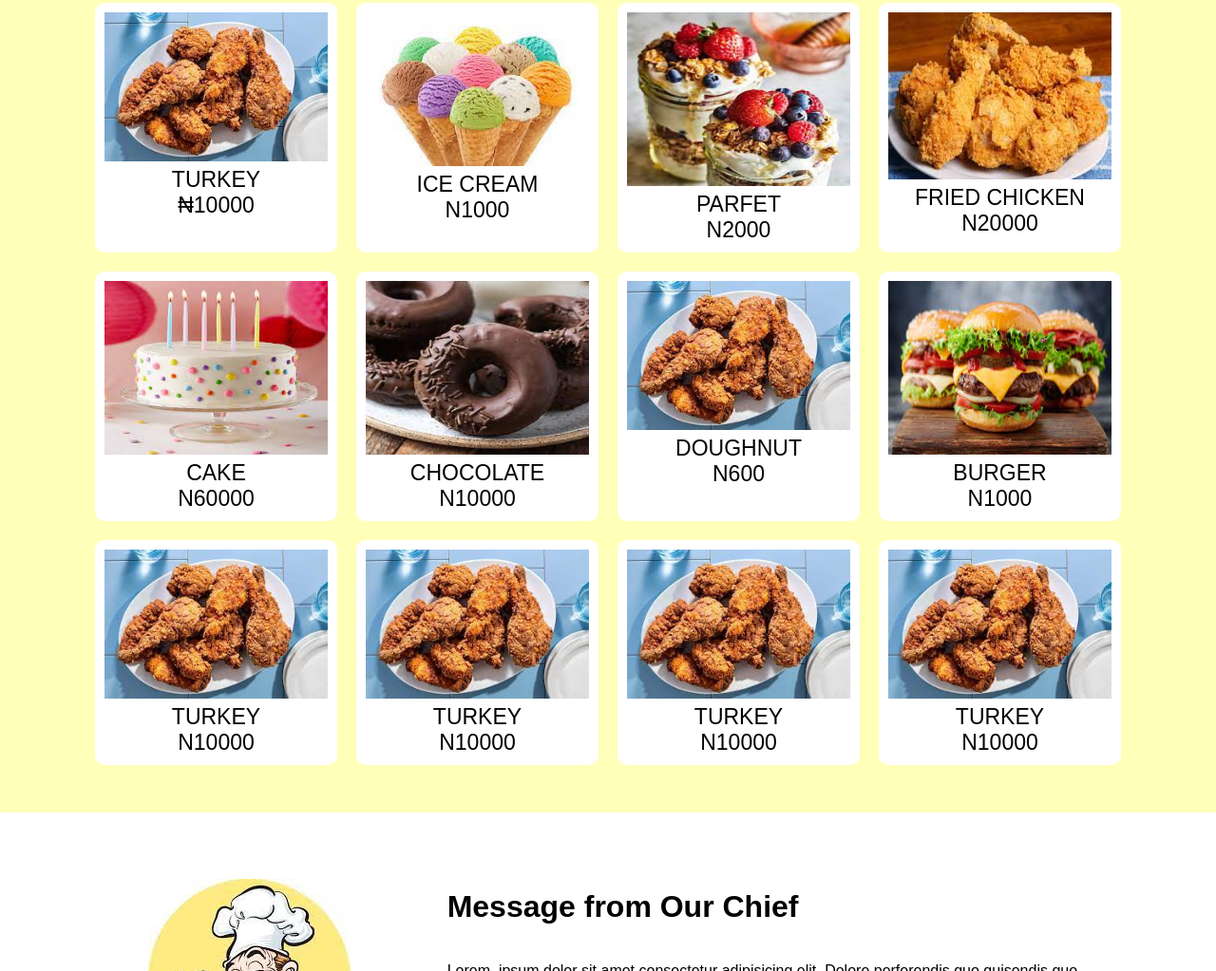
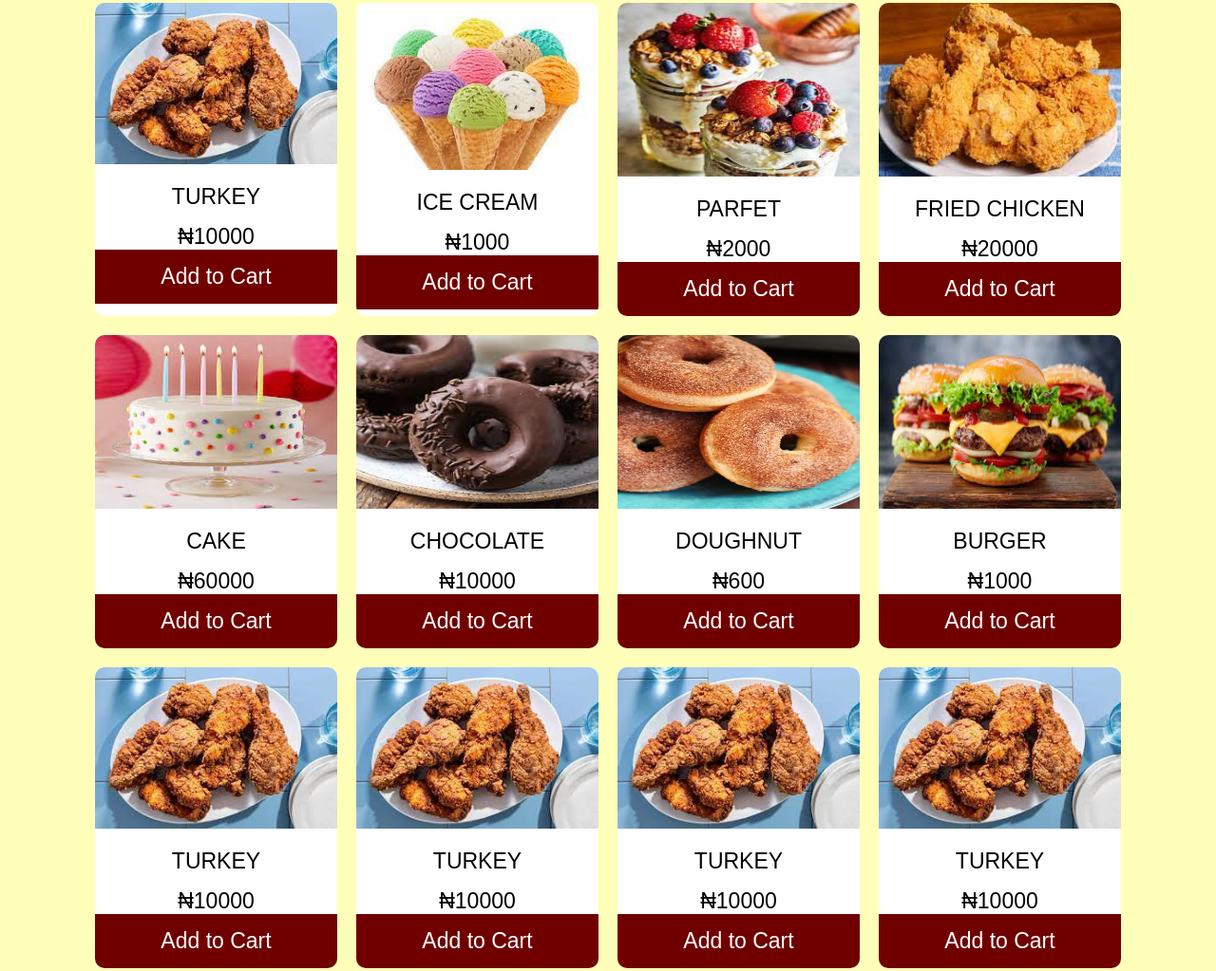
Before and after one commit to kess0147/catering-website1, a plain HTML site: page index.html in a window 1280 px wide. Shown: the part 2172-3195 px from the top of the page at 95% size. Drawn offline with Linux system fonts and the light colour scheme.

Commit message:
we made change to icon and more
we made change to icon and more

```diff
--- a/assets/css/style.css
+++ b/assets/css/style.css
@@ -128,10 +128,19 @@ padding: 50px;
   font-size: 23px;
   text-align: center;
   border-radius: 10px;
-  padding: 10px;
+  overflow: hidden;
 }
 .con-five-1 img{
   width: 100%;
+
+}
+.cart{
+  padding: 15px;
+  background-color: var(--secondary_color);
+  color: white;
+}
+.con-padding{
+  padding: 15px;
 }
 .container-6{
   background-color:white;
--- a/index.html
+++ b/index.html
@@ -1,7 +1,8 @@
 <!DOCTYPE html>
 <html>
 <head>
-    <title>My First Website</title>
+    <title> LA ROYALE EXTRA </title>
+    <link rel="icon" type="image/x-icon" href="./assets/images/foodicon.png">
     <link rel="stylesheet" type="text/css" href="./assets/css/style.css">
     <link rel="stylesheet" href="./assets/fontawesome-free-6.4.0-web/css/all.css">
 </head>
@@ -99,63 +100,75 @@
 
         <div class="con-five-1">
             <div><img src="./assets/images/turkey.jpeg"/></div>
-            <div>TURKEY</div>
+            <div class="con-padding">TURKEY</div>
             <div>&#8358;10000</div>
+            <div class="cart"> Add to Cart</div>
         </div>
         <div class="con-five-1">
             <div><img src="./assets/images/icecream.jpeg"/></div>
-            <div>ICE CREAM</div>
-            <div>N1000</div>
+            <div class="con-padding">ICE CREAM</div>
+            <div>&#8358;1000</div>
+            <div class="cart"> Add to Cart</div>
         </div>
         <div class="con-five-1">
-            <div><img height="183px" src="./assets/images/parfet.jpeg"/></div>
-            <div>PARFET</div>
-            <div>N2000</div>
+            <div><img  height="183px"  src="./assets/images/parfet.jpeg"/></div>
+            <div class="con-padding">PARFET</div>
+            <div>&#8358;2000</div>
+            <div class="cart"> Add to Cart</div>
         </div>
         <div class="con-five-1">
-            <div><img src="./assets/images/friedchicken.jpeg"/></div>
-            <div>FRIED CHICKEN</div>
-            <div>N20000</div>
+            <div><img height="183px"  src="./assets/images/friedchicken.jpeg"/></div>
+            <div class="con-padding">FRIED CHICKEN</div>
+            <div>&#8358;20000</div>
+            <div class="cart"> Add to Cart</div>
         </div>
         <div class="con-five-1">
-            <div><img height="183px" src="./assets/images/cake.jpeg"/></div>
-            <div>CAKE</div>
-            <div>N60000</div>
+            <div><img height="183px"  src="./assets/images/cake.jpeg"/></div>
+            <div class="con-padding">CAKE</div>
+            <div>&#8358;60000</div>
+            <div class="cart"> Add to Cart</div>
         </div>
         <div class="con-five-1">
-            <div><img height="183px" src="./assets/images/chocolate.jpeg"/></div>
-            <div>CHOCOLATE</div>
-            <div>N10000</div>
+            <div><img height="183px"  src="./assets/images/chocolate.jpeg"/></div>
+            <div class="con-padding">CHOCOLATE</div>
+            <div>&#8358;10000</div>
+            <div class="cart"> Add to Cart</div>
+        </div>
+        <div class="con-five-1">
+            <div><img height="183px"  src="./assets/images/sugar-donuts-2.jpg.webp"/></div>
+            <div class="con-padding">DOUGHNUT</div>
+            <div>&#8358;600</div>
+            <div class="cart"> Add to Cart</div>
+        </div>
+        <div class="con-five-1">
+            <div><img height="183px"  src="./assets/images/burger.jpeg"/></div>
+            <div class="con-padding">BURGER</div>
+            <div>&#8358;1000</div>
+            <div class="cart"> Add to Cart</div>
         </div>
         <div class="con-five-1">
             <div><img src="./assets/images/turkey.jpeg"/></div>
-            <div>DOUGHNUT</div>
-            <div>N600</div>
-        </div>
-        <div class="con-five-1">
-            <div><img height="183px" src="./assets/images/burger.jpeg"/></div>
-            <div>BURGER</div>
-            <div>N1000</div>
+            <div class="con-padding">TURKEY</div>
+            <div>&#8358;10000</div>
+            <div class="cart"> Add to Cart</div>
         </div>
         <div class="con-five-1">
             <div><img src="./assets/images/turkey.jpeg"/></div>
-            <div>TURKEY</div>
-            <div>N10000</div>
+            <div class="con-padding">TURKEY</div>
+            <div>&#8358;10000</div>
+            <div class="cart"> Add to Cart</div>
         </div>
         <div class="con-five-1">
             <div><img src="./assets/images/turkey.jpeg"/></div>
-            <div>TURKEY</div>
-            <div>N10000</div>
+            <div class="con-padding">TURKEY</div>
+            <div>&#8358;10000</div>
+            <div class="cart"> Add to Cart</div>
         </div>
         <div class="con-five-1">
             <div><img src="./assets/images/turkey.jpeg"/></div>
-            <div>TURKEY</div>
-            <div>N10000</div>
-        </div>
-        <div class="con-five-1">
-            <div><img src="./assets/images/turkey.jpeg"/></div>
-            <div>TURKEY</div>
-            <div>N10000</div>
+            <div class="con-padding">TURKEY</div>
+            <div>&#8358;10000</div>
+            <div class="cart"> Add to Cart</div>
         </div>
 
     </div>
```
